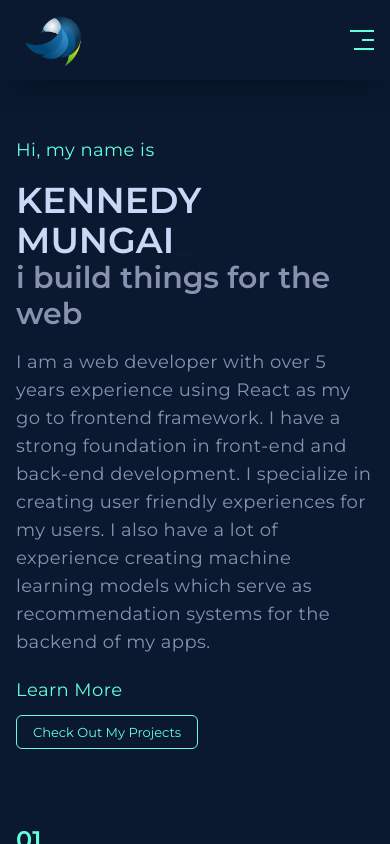
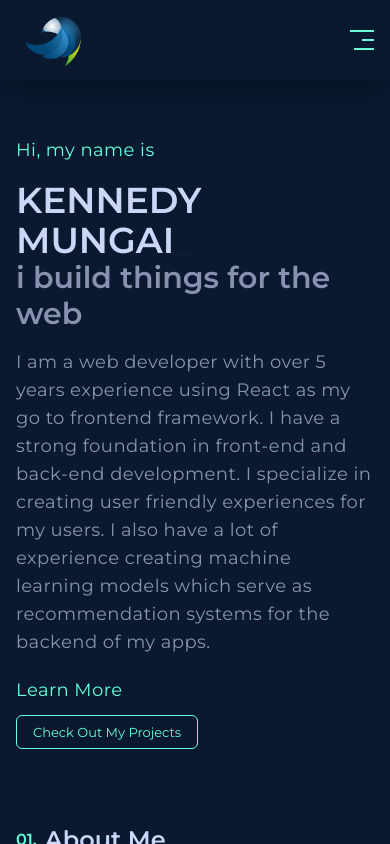
Before and after one commit to KennedyMungai/portfolio_with_framer_motion, a Next.js app: page / in a window 390 px wide. Built offline with nearby package versions, Linux system fonts and the light colour scheme.

Commit message:
Styled the items

```diff
--- a/src/components/MainContent/SectionTitle.tsx
+++ b/src/components/MainContent/SectionTitle.tsx
@@ -2,10 +2,8 @@ type Props = {}
 
 const SectionTitle = (props: Props) => {
 	return (
-		<h2>
-			<span className='text-2xl font-semibold flex flex-row items-center text-textGreen'>
-				01.{' '}
-			</span>
+		<h2 className='text-2xl font-semibold flex flex-row items-center'>
+			<span className='text-base md:text-lg text-textGreen mr-2'>01. </span>
 			About Me
 		</h2>
 	)
```
